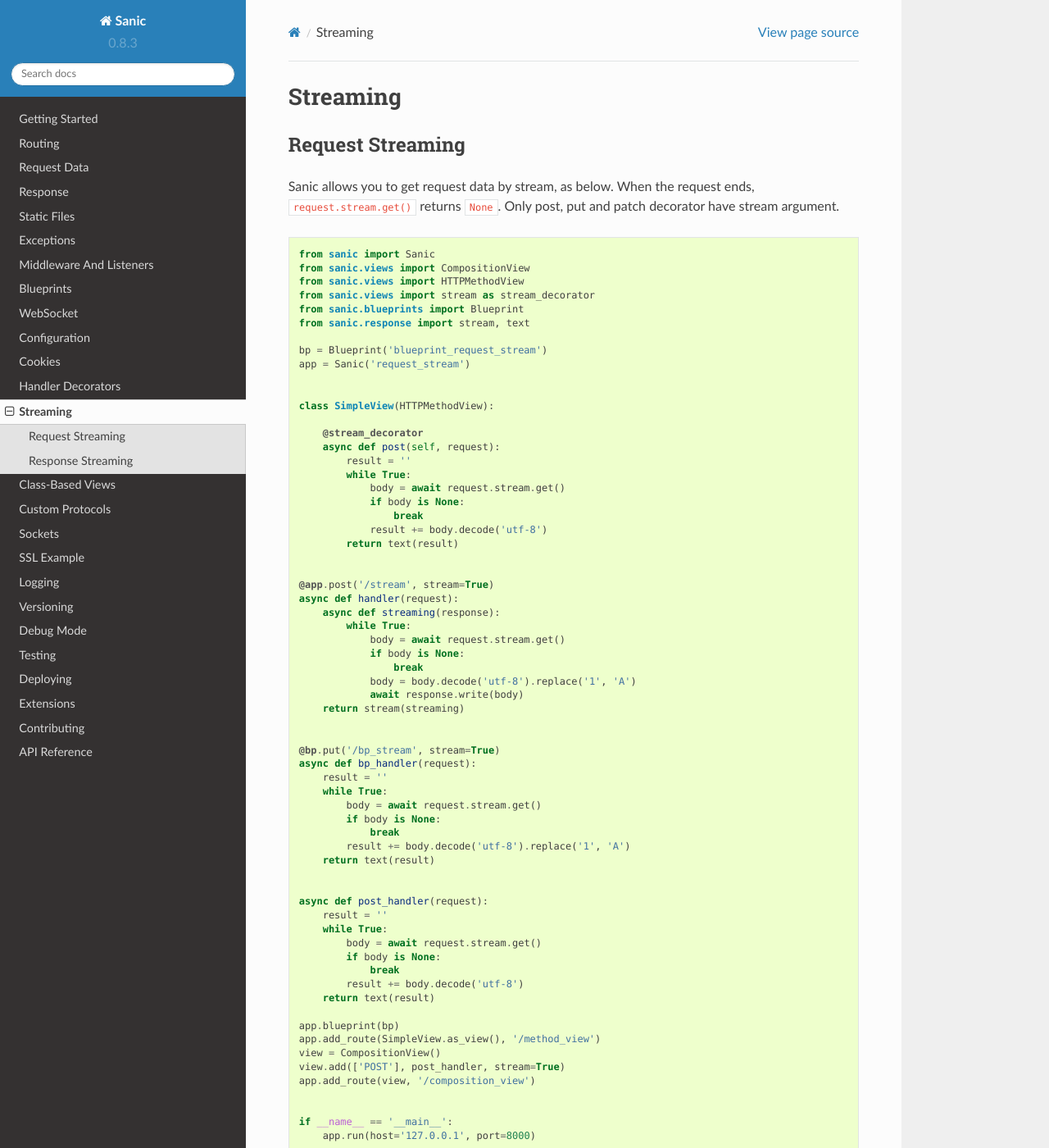
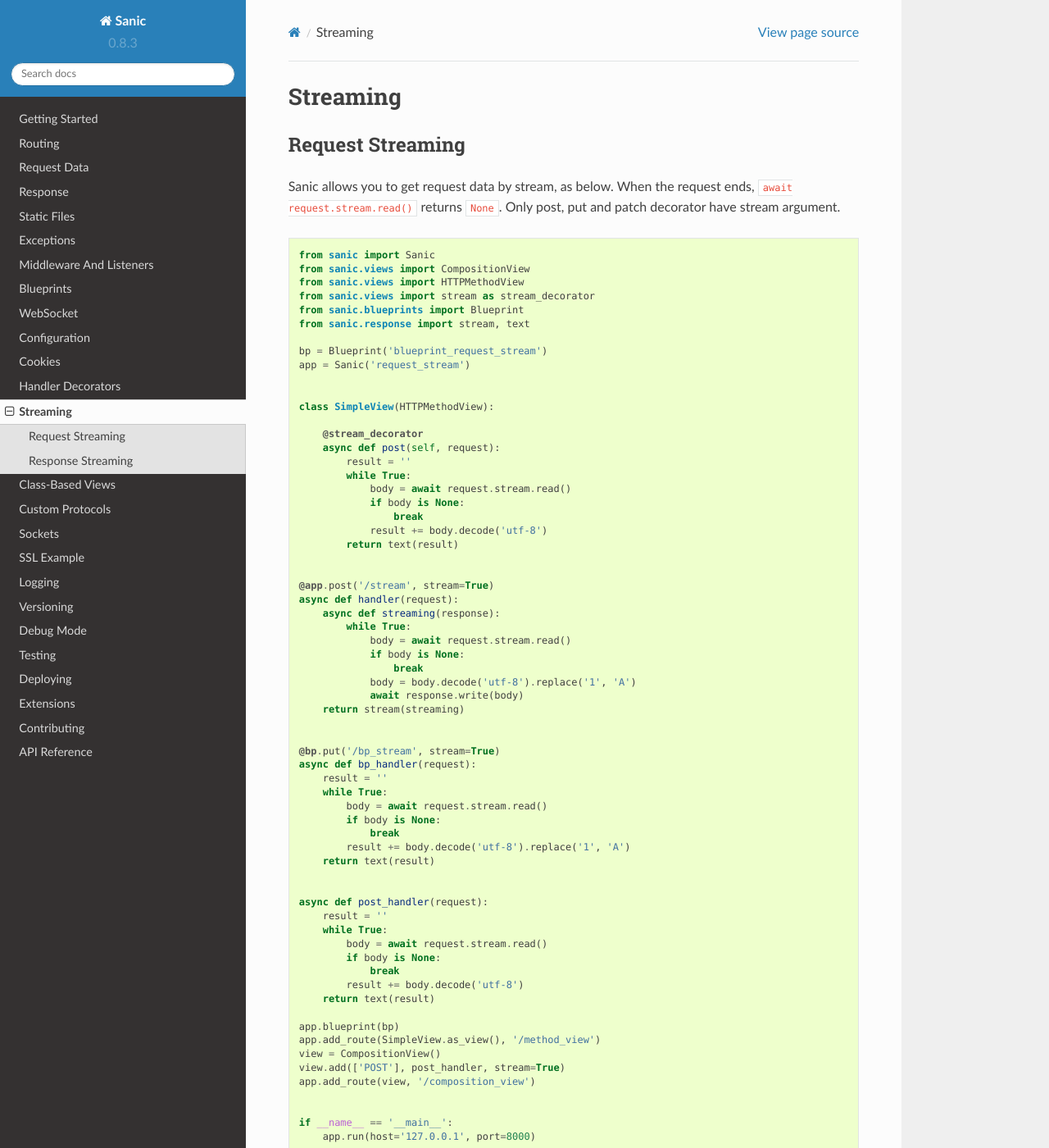
Before and after one commit to sanic-org/sanic, a Sphinx documentation site: the page built from docs/sanic/streaming.md, in a window 1280 px wide and 1400 px high. Shown: the whole window at 82% size. Built offline with Sphinx 7.4.7 and the Read the Docs theme 2.0.0, drawn with Linux system fonts in a browser that asks for light colours.

Commit message:
update request streaming doc

````diff
--- a/docs/sanic/streaming.md
+++ b/docs/sanic/streaming.md
@@ -2,7 +2,7 @@
 
 ## Request Streaming
 
-Sanic allows you to get request data by stream, as below. When the request ends, `request.stream.get()` returns `None`. Only post, put and patch decorator have stream argument.
+Sanic allows you to get request data by stream, as below. When the request ends, `await request.stream.read()` returns `None`. Only post, put and patch decorator have stream argument.
 
 ```python
 from sanic import Sanic
@@ -22,7 +22,7 @@ class SimpleView(HTTPMethodView):
     async def post(self, request):
         result = ''
         while True:
-            body = await request.stream.get()
+            body = await request.stream.read()
             if body is None:
                 break
             result += body.decode('utf-8')
@@ -33,7 +33,7 @@ class SimpleView(HTTPMethodView):
 async def handler(request):
     async def streaming(response):
         while True:
-            body = await request.stream.get()
+            body = await request.stream.read()
             if body is None:
                 break
             body = body.decode('utf-8').replace('1', 'A')
@@ -45,7 +45,7 @@ async def handler(request):
 async def bp_handler(request):
     result = ''
     while True:
-        body = await request.stream.get()
+        body = await request.stream.read()
         if body is None:
             break
         result += body.decode('utf-8').replace('1', 'A')
@@ -55,7 +55,7 @@ async def bp_handler(request):
 async def post_handler(request):
     result = ''
     while True:
-        body = await request.stream.get()
+        body = await request.stream.read()
         if body is None:
             break
         result += body.decode('utf-8')
````
Also changed, not shown: 1 other file.
